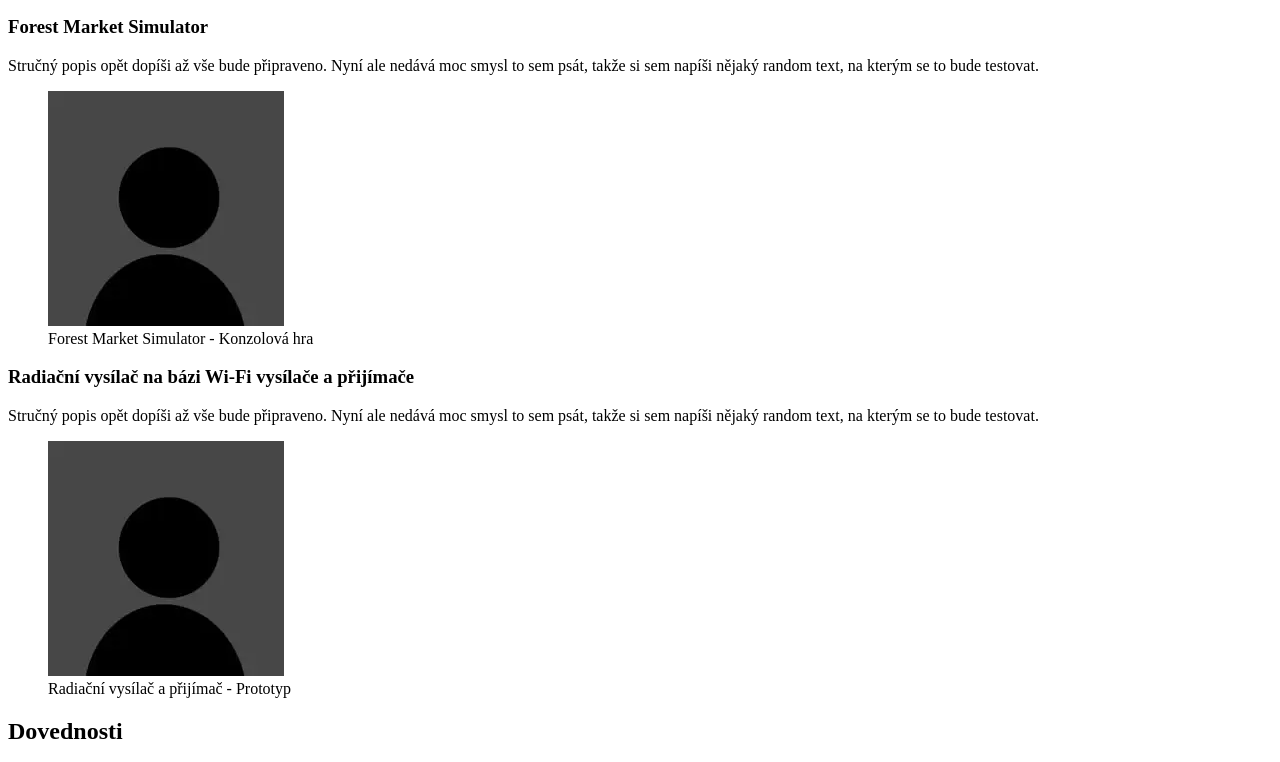
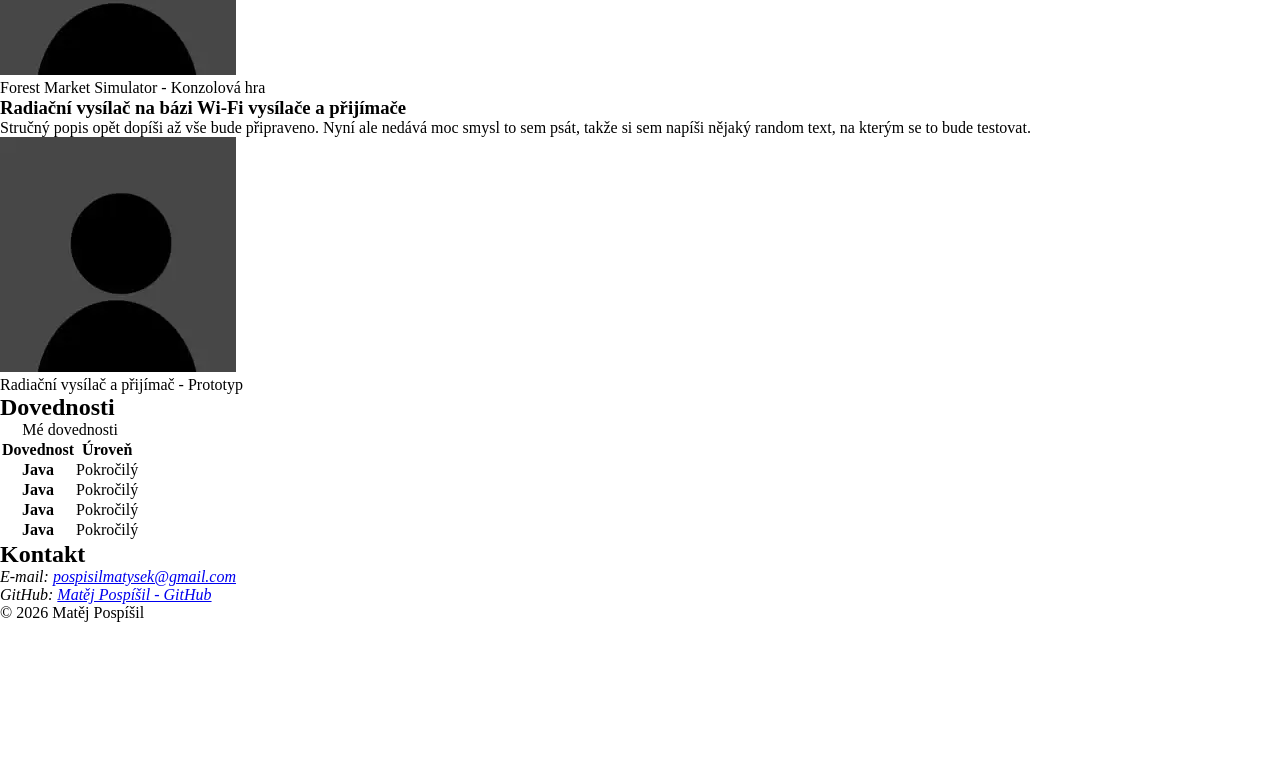
Before and after one commit to Maktisek/osobni-stranka, a plain HTML site: page index.html in a window 1280 px wide. Shown: the part 953-1715 px from the top of the page. After the commit the page ends 1575 px from the top, so only its background shows below. Drawn offline with Linux system fonts and the light colour scheme.

Commit message:
chore: prepare classes into css

```diff
--- a/css/style.css
+++ b/css/style.css
@@ -1,3 +1,22 @@
+* {
+    box-sizing: border-box;
+    padding: 0;
+    margin: 0;
+}
+
+.site-header{
+
+}
+
+
+.card{
+
+}
+
+.skip-link{
+
+}
+
 @media (min-width: 40em) {
   /* TODO */
 }
```
